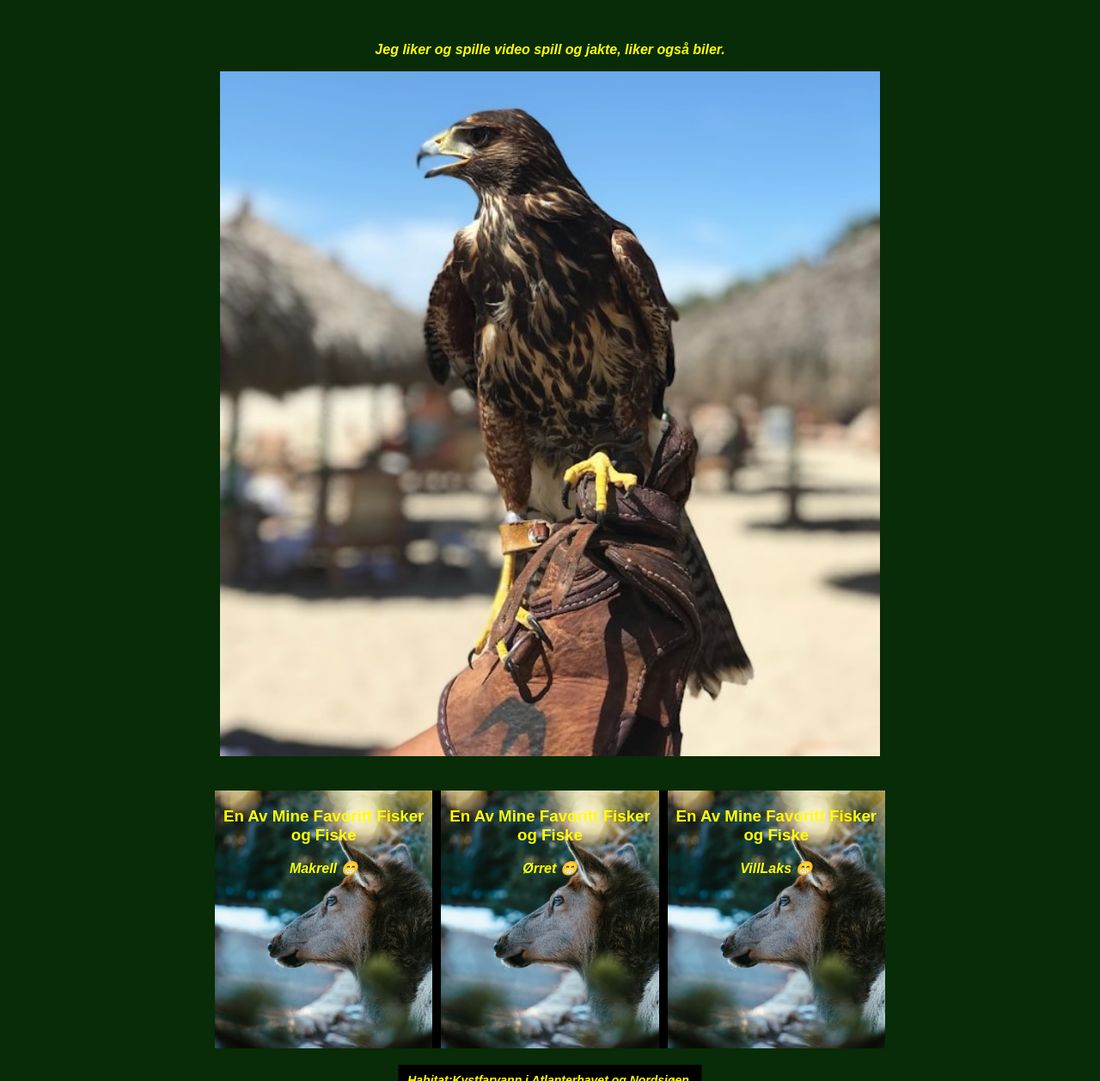
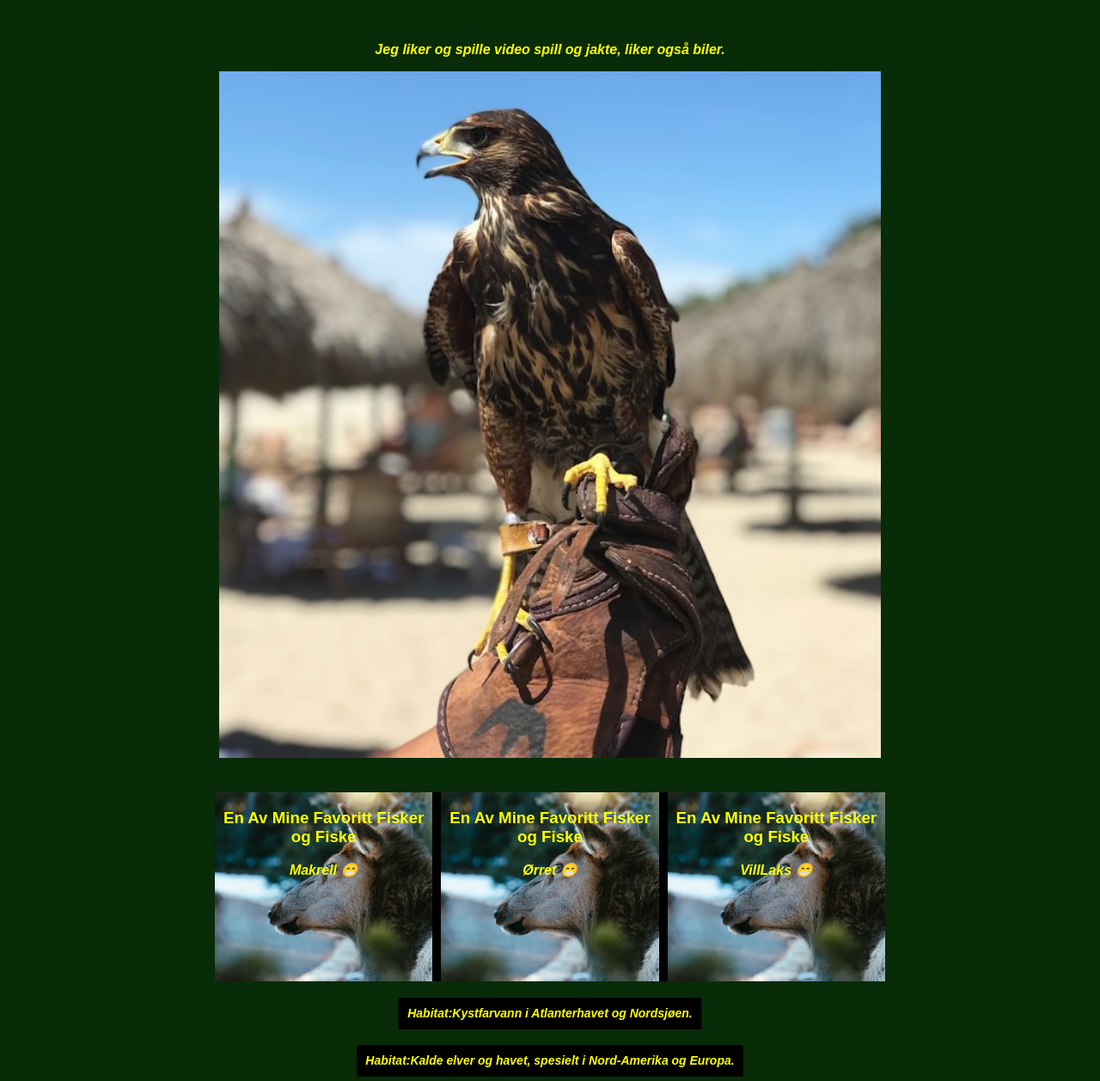
Before and after one commit to ForWork-E/oppgave-all, a website: page page2.html in a window 1280 px wide. Shown: the part 41-1299 px from the top of the page at 86% size. Drawn offline with Linux system fonts and the light colour scheme; sample sign-in values are in the browser's storage; files whose address does not match are found by name.

Commit message:
optimizing?

```diff
--- a/page2.html
+++ b/page2.html
@@ -44,7 +44,7 @@
         <div id="mainContent">
         <main>
             <p style="text-align: center;"><strong><em>Jeg liker og spille video spill og jakte, liker også biler.</em></strong></p>
-            <img id="haukImage" src="images/Hauk.WebP" alt="en Hauk" loading="lazy">
+            <img id="haukImage" src="images/Hauk.WebP" alt="en Hauk">
         </main>
         <footer>
             <div class="MineFavoritter">
--- a/styles.css
+++ b/styles.css
@@ -87,7 +87,7 @@ a {
   justify-self: center;
 }
 
-@media (max-width: 768px) {}
+@media (max-width: 770x) {}
 .columns {
   flex-direction: row;
   display: flex;
@@ -96,11 +96,10 @@ a {
   margin-top: 20px;
   }
 
-  @media (max-width: 768px) {}
+  @media (max-width: 770px) {}
   .column {
   width: 100%;
   max-width: 100%; /* Make each column full-width on mobile */
-  margin-bottom: 0px; /* Add spacing between columns */
   background-size: cover;
   background-position: center;
   background-repeat: no-repeat;  /* Avoid repeating the background image */
@@ -108,7 +107,7 @@ a {
   text-align: center;
   cursor: pointer;
   transition: transform 0.3s;
-  height: 300px;
+  height: 220px;
   }
 
 button {
@@ -170,9 +169,9 @@ ol {
   height: auto;
 }
 
-@media (max-width: 768px) {}
+@media (max-width: 770px) {}
 #bmwImage, #haukImage, #mainmaskinImage {
-  max-width: 768px;
+  max-width: 770px;
   min-width: 100px;
   height: auto;
   width: auto;
```
Also changed, not shown: index.html (+1 -2 lines), page3.html (+1 -1 lines).
